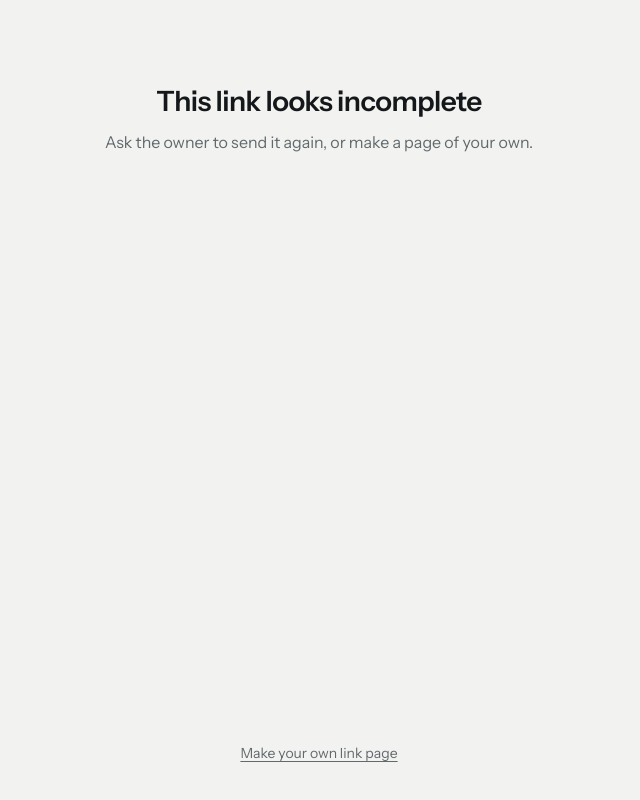
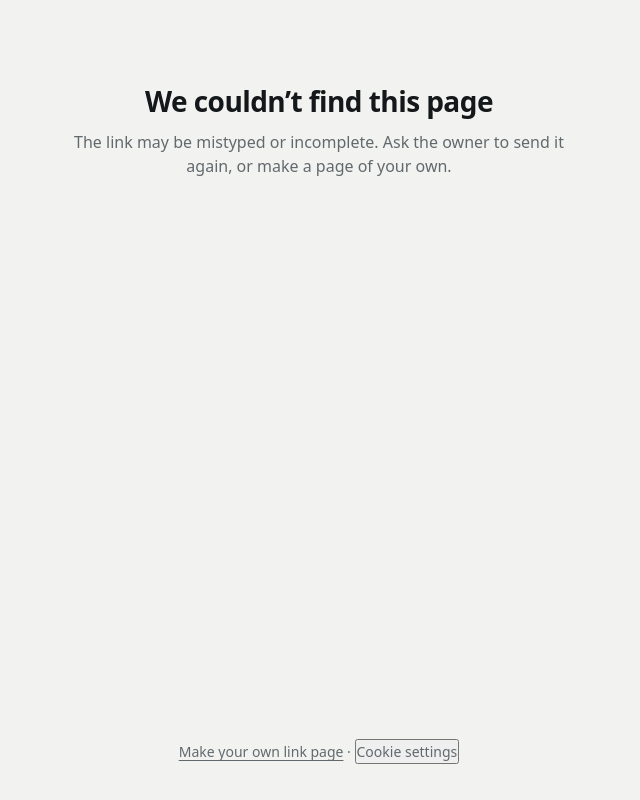
Before and after one commit to Philemon12421/image-search-box, a plain HTML site: page profile.html in a window 1280 px wide. Shown: the whole page, without its empty margins (321-961 px from the left). Drawn offline with Linux system fonts and the light colour scheme.

Commit message:
Enhance profile page with icons and accessibility features
Added favicon and theme color meta tags, improved accessibility with ARIA attributes, and enhanced error handling in JavaScript.

```diff
--- a/profile.html
+++ b/profile.html
@@ -7,50 +7,114 @@
 
     <title>Link page</title>
 
-    <link rel="preconnect" href="https://fonts.googleapis.com">
-    <link rel="preconnect" href="https://fonts.gstatic.com" crossorigin>
-    <link href="https://fonts.googleapis.com/css2?family=Bricolage+Grotesque:opsz,wght@12..96,600;12..96,700&family=Instrument+Sans:wght@400;500;600&display=swap" rel="stylesheet">
+
+    <link rel="icon" href="favicon.svg" type="image/svg+xml">
+    <link rel="icon" href="icons/favicon-32.png" sizes="32x32" type="image/png">
+    <link rel="apple-touch-icon" href="icons/apple-touch-icon.png">
+    <link rel="manifest" href="manifest.webmanifest">
+    <meta name="theme-color" content="#f2f3f1" media="(prefers-color-scheme: light)">
+    <meta name="theme-color" content="#101214" media="(prefers-color-scheme: dark)">
+    <meta name="apple-mobile-web-app-capable" content="yes">
+    <meta name="apple-mobile-web-app-title" content="ImageSearch">
+
+    <!-- Loads Google Fonts only after the visitor accepts -->
+    <script src="consent.js"></script>
+    <link rel="stylesheet" href="site.css">
 
     <link rel="stylesheet" href="links.css">
 </head>
 
 <body class="profile-body">
 
-    <main id="profile" class="profile profile-page"></main>
+    <main id="profile" class="profile profile-page" aria-live="polite" aria-busy="true">
+        <div class="profile-skeleton" aria-hidden="true">
+            <div class="sk sk-avatar"></div>
+            <div class="sk sk-name"></div>
+            <div class="sk sk-bio"></div>
+            <div class="sk sk-bio sk-bio-short"></div>
+            <div class="sk-links">
+                <div class="sk sk-link"></div>
+                <div class="sk sk-link"></div>
+                <div class="sk sk-link"></div>
+            </div>
+        </div>
+    </main>
 
     <p class="profile-footer">
-        <a href="links.html">Make your own link page</a>
+        <a href="links.html">Make your own link page</a> <span aria-hidden="true">·</span> <button type="button" class="link-button" data-consent-open>Cookie settings</button>
     </p>
 
     <script src="core.js"></script>
+    <script src="pwa.js"></script>
     <script>
         const root = document.getElementById("profile");
-        const footer = document.querySelector(".profile-footer");
 
-        function show() {
-            const profile = decodeProfile(location.hash.slice(1));
+        /* The short name from /ama or ?u=ama */
+        function getSlug() {
+            const fromQuery = new URLSearchParams(location.search).get("u");
+            if (fromQuery) return slugify(fromQuery);
+            const fromPath = location.pathname.replace(/^\/|\/$/g, "");
+            return /\.\w+$/.test(fromPath) ? "" : slugify(fromPath);
+        }
 
-            if (!profile || (!profile.name && profile.links.length === 0)) {
-                root.dataset.theme = "light";
-                root.innerHTML = "";
-                const msg = document.createElement("div");
-                msg.className = "profile-error";
-                msg.innerHTML = "<h1></h1><p></p>";
-                msg.querySelector("h1").textContent = "This link looks incomplete";
-                msg.querySelector("p").textContent = "Ask the owner to send it again, or make a page of your own.";
-                root.appendChild(msg);
-                document.title = "Link not found";
-                document.body.dataset.theme = "light";
+        function showProfile(profile) {
+            root.removeAttribute("aria-busy");
+            renderProfile(root, profile);
+            // Colour the whole page, not just the column
+            applyTheme(document.body, profile.theme);
+            document.body.style.background = getTheme(profile.theme).bg;
+            document.body.style.color = getTheme(profile.theme).text;
+            document.title = profile.name ? `${profile.name} · links` : "Link page";
+        }
+
+        function showMessage(title, text) {
+            root.removeAttribute("aria-busy");
+            applyTheme(root, "light");
+            applyTheme(document.body, "light");
+            document.body.style.background = "";
+            document.body.style.color = "";
+            root.innerHTML = "";
+            const box = document.createElement("div");
+            box.className = "profile-error";
+            const h1 = document.createElement("h1");
+            h1.textContent = title;
+            const p = document.createElement("p");
+            p.textContent = text;
+            box.append(h1, p);
+            root.appendChild(box);
+            document.title = title;
+        }
+
+        async function load() {
+            // 1. A long link carries the page inside it
+            const embedded = decodeProfile(location.hash.slice(1));
+            if (embedded && (embedded.name || embedded.links.length)) {
+                showProfile(embedded);
                 return;
             }
 
-            renderProfile(root, profile);
-            document.title = profile.name ? `${profile.name} · links` : "Link page";
-            document.body.dataset.theme = profile.theme;
+            // 2. A short link: ask the server for that name
+            const slug = getSlug();
+            if (slug) {
+                try {
+                    const res = await fetch(`/api/pages/${encodeURIComponent(slug)}`, { cache: "no-store" });
+                    const type = res.headers.get("content-type") || "";
+                    if (res.ok && type.includes("application/json")) {
+                        const data = await res.json();
+                        const profile = cleanProfile(data.profile);
+                        if (profile) {
+                            showProfile(profile);
+                            return;
+                        }
+                    }
+                } catch (e) { /* fall through to the message below */ }
+            }
+
+            showMessage("We couldn’t find this page", "The link may be mistyped or incomplete. Ask the owner to send it again, or make a page of your own.");
         }
 
-        show();
-        window.addEventListener("hashchange", show);
+        load();
+        window.addEventListener("hashchange", load);
     </script>
 </body>
 </html>
```
